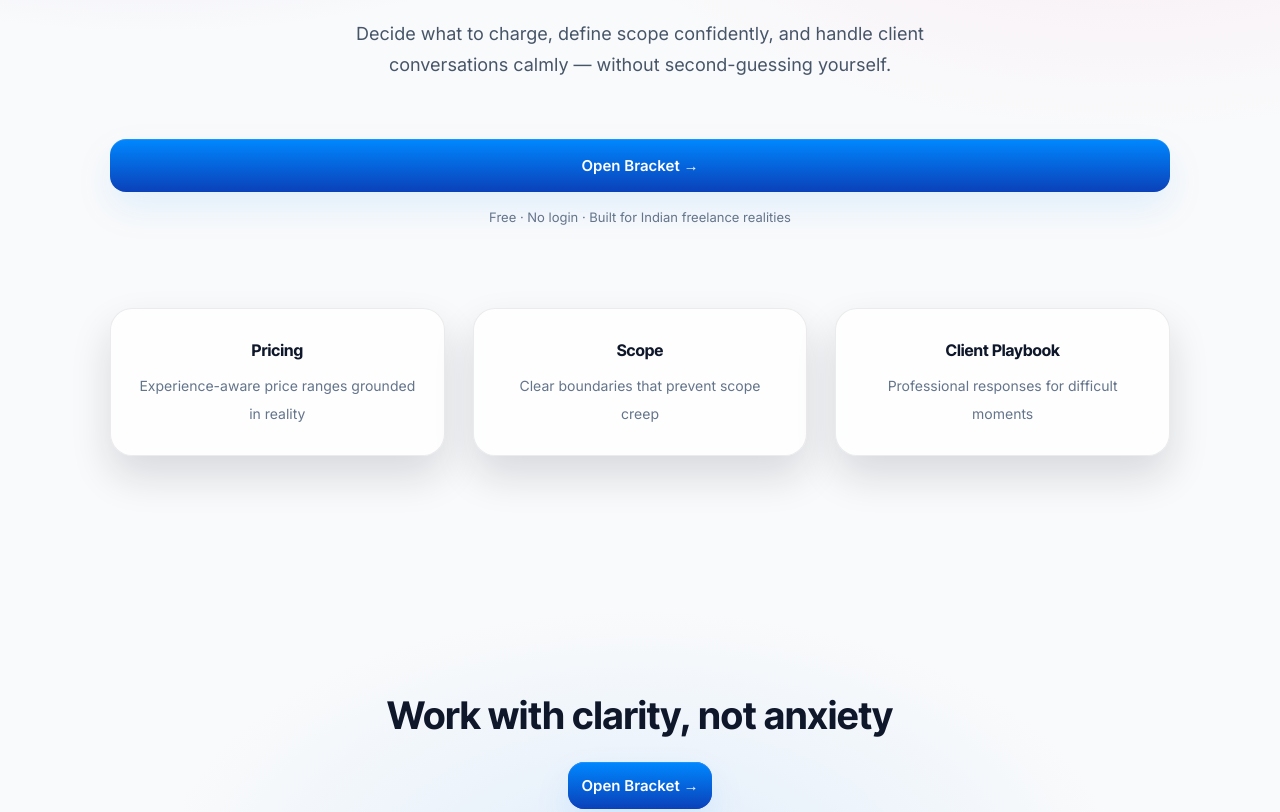
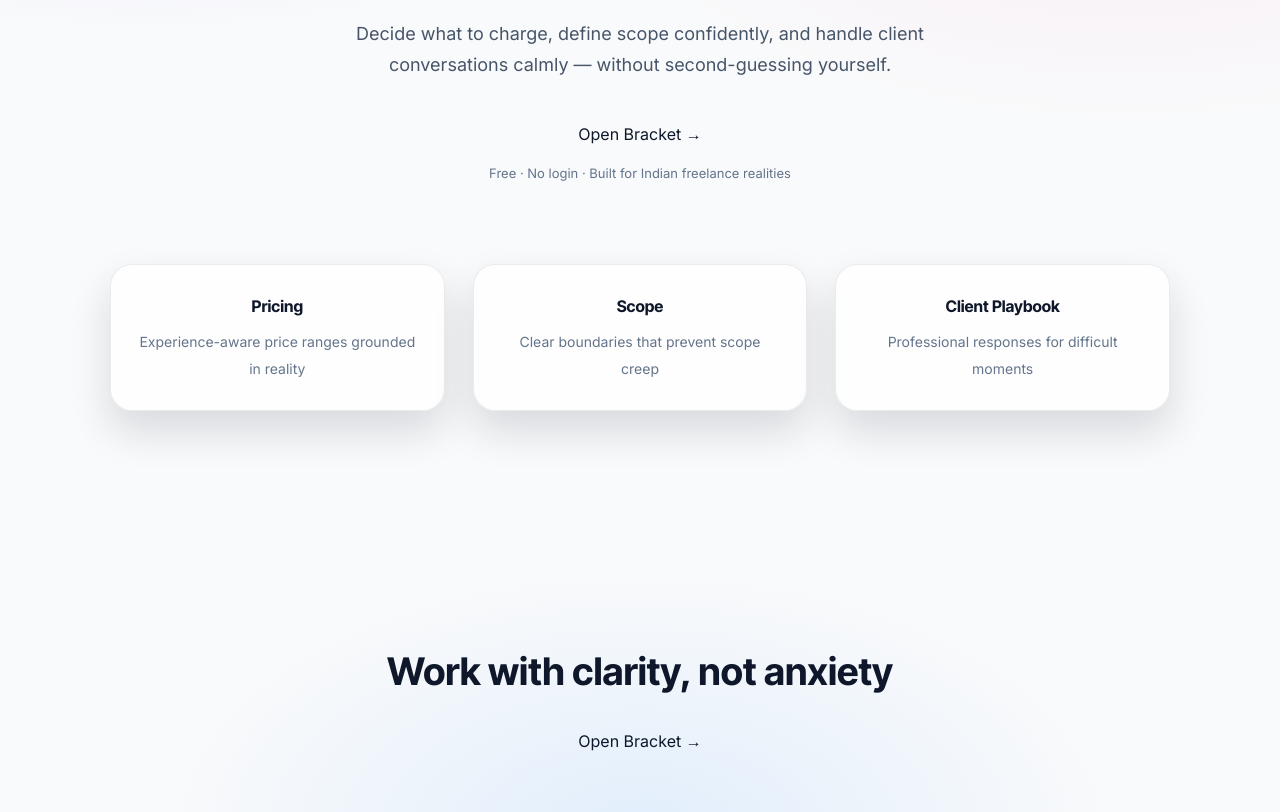
Before and after one commit to shuklasaksham/bracket, a website: page index.html in a window 1280 px wide. Shown: the part 420-1232 px from the top of the page. Drawn offline with Linux system fonts and the light colour scheme.

Commit message:
Update index.html

```diff
--- a/index.html
+++ b/index.html
@@ -188,7 +188,7 @@ footer{
     </p>
 
     <div class="hero-action">
-      <a href="/app.html" class="btn btn-inline">Open Bracket →</a>
+      <a href="/app.html" class="btn-inline">Open Bracket →</a>
       <div class="micro">Free · No login · Built for Indian freelance realities</div>
     </div>
 
@@ -211,7 +211,7 @@ footer{
 
 <section class="final">
   <h2>Work with clarity, not anxiety</h2>
-  <a href="/app.html" class="btn btn-inline">Open Bracket →</a>
+  <a href="/app.html" class="btn-inline">Open Bracket →</a>
 </section>
 
 <footer>
```
